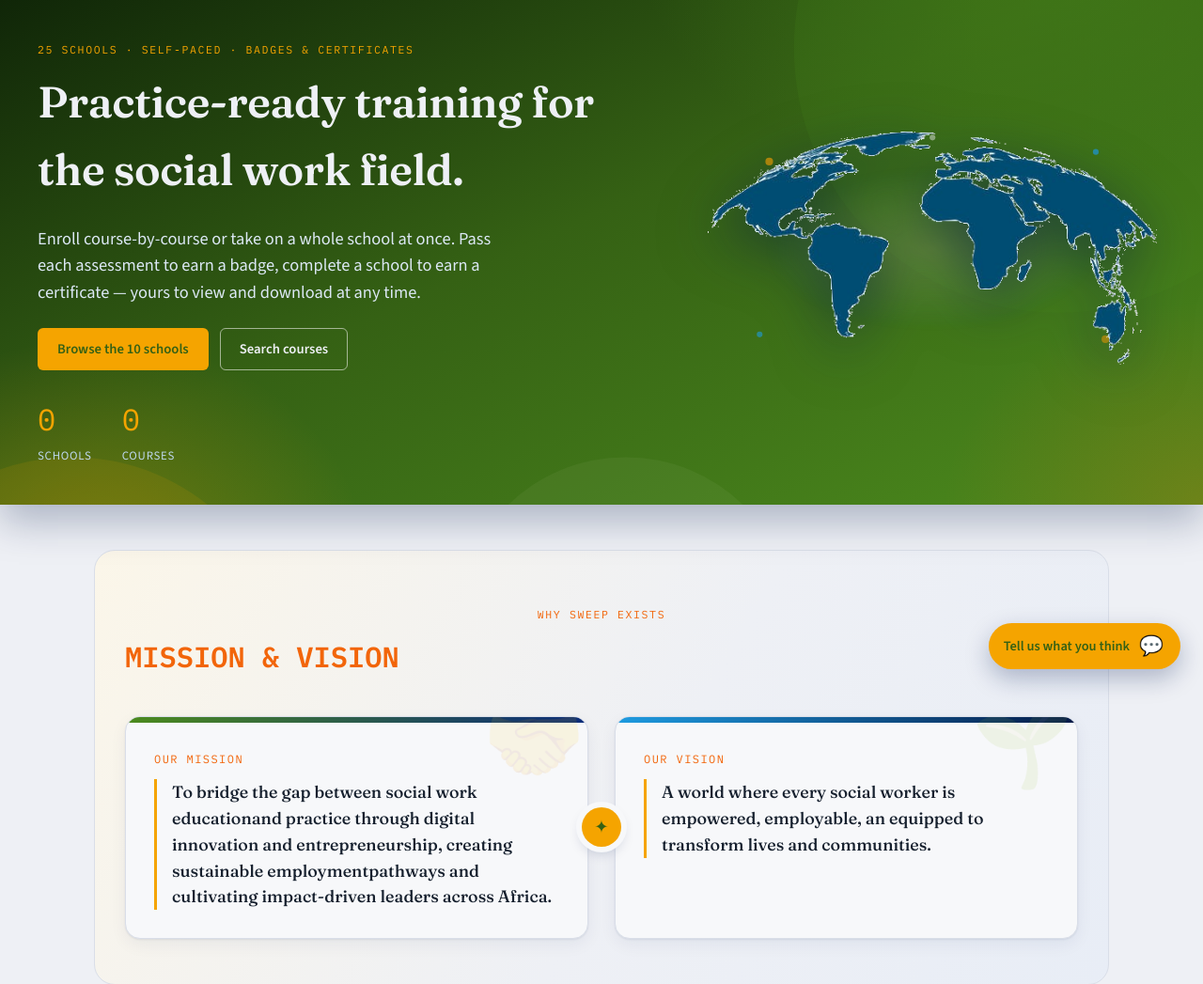
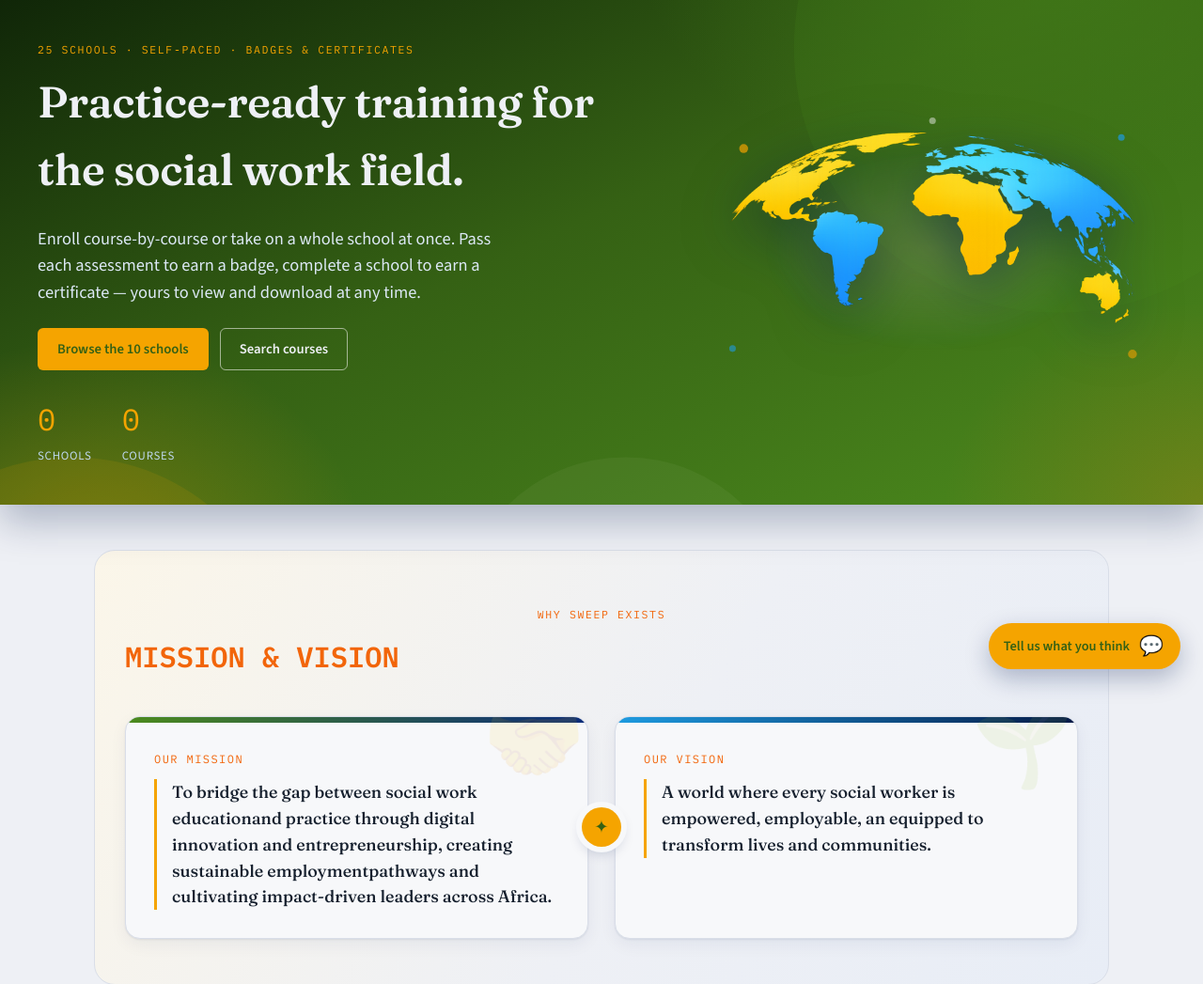
Before and after one commit to remikeks/project-sweep, a Django app: page / in a window 1280 px wide. Shown: the part 64-1111 px from the top of the page at 94% size. Run offline with Django 5.2, Linux system fonts and the light colour scheme; data that the repository does not hold is empty; parts of the project's set-up code (start-up, migrations or seed data) failed here and were passed over.

Commit message:
changed hero illustration

```diff
--- a/static/css/style.css
+++ b/static/css/style.css
@@ -817,7 +817,7 @@ form label { display: block; font-size: 0.85rem; margin-bottom: 4px; color: var(
   position: relative;
   z-index: 2;
   width: 100%;
-  max-width: 520px;
+  max-width: 620px;
   margin: 0 auto;
 }
 
```
Also changed, not shown: static/img/world-map.png.
